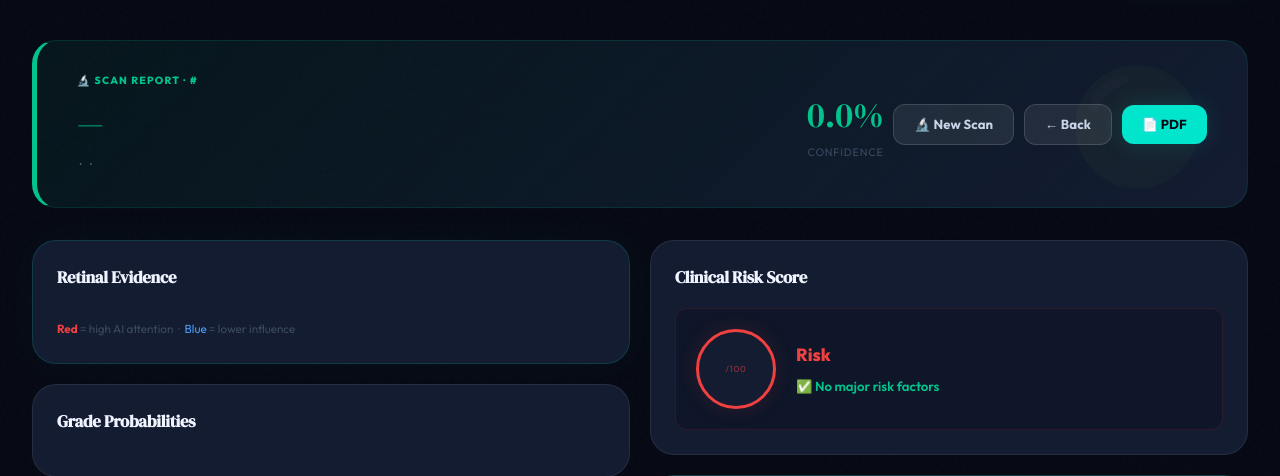
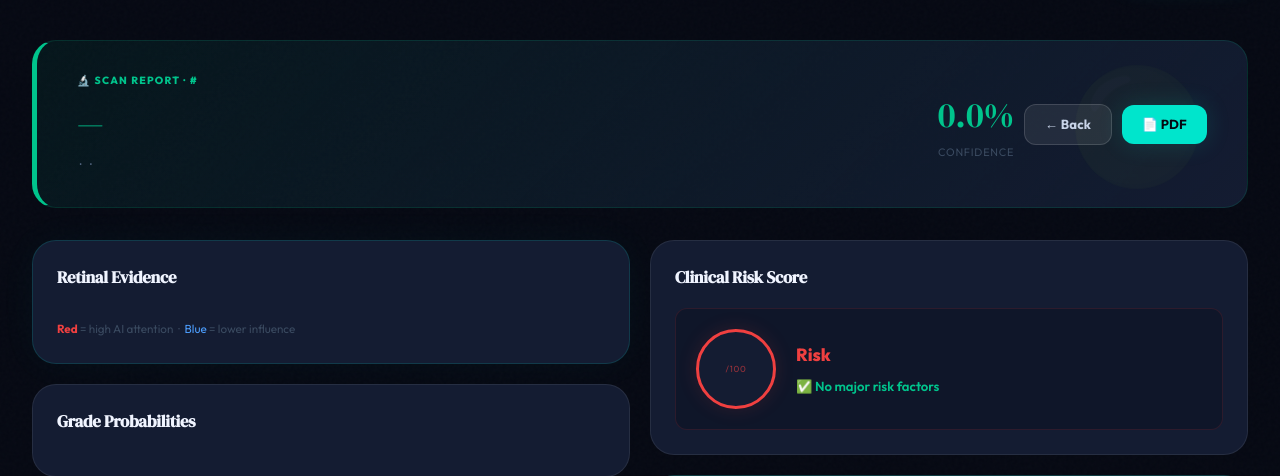
Before and after one commit to Shifananasrin/dr_detection, a Flask app: template templates/scan_report.html in a window 1280 px wide. Shown: the part 61-537 px from the top of the page. Run offline with Flask 3, Linux system fonts and the light colour scheme; the template is opened without the code that fills it, so the values that code supplies are empty.

Commit message:
update  commit

```diff
--- a/templates/scan_report.html
+++ b/templates/scan_report.html
@@ -33,7 +33,6 @@
         <a href="/doctor/scan/{{ scan.id }}" class="btn">✓ Review</a>
         <a href="/doctor" class="btn btn-ghost">← Back</a>
         {% else %}
-        <a href="/scan/new" class="btn btn-ghost">🔬 New Scan</a>
         <a href="/dashboard" class="btn btn-ghost">← Back</a>
         {% endif %}
         <a href="/documents/generate/{{ scan.id }}" class="btn btn-gold">📄 PDF</a>
```
